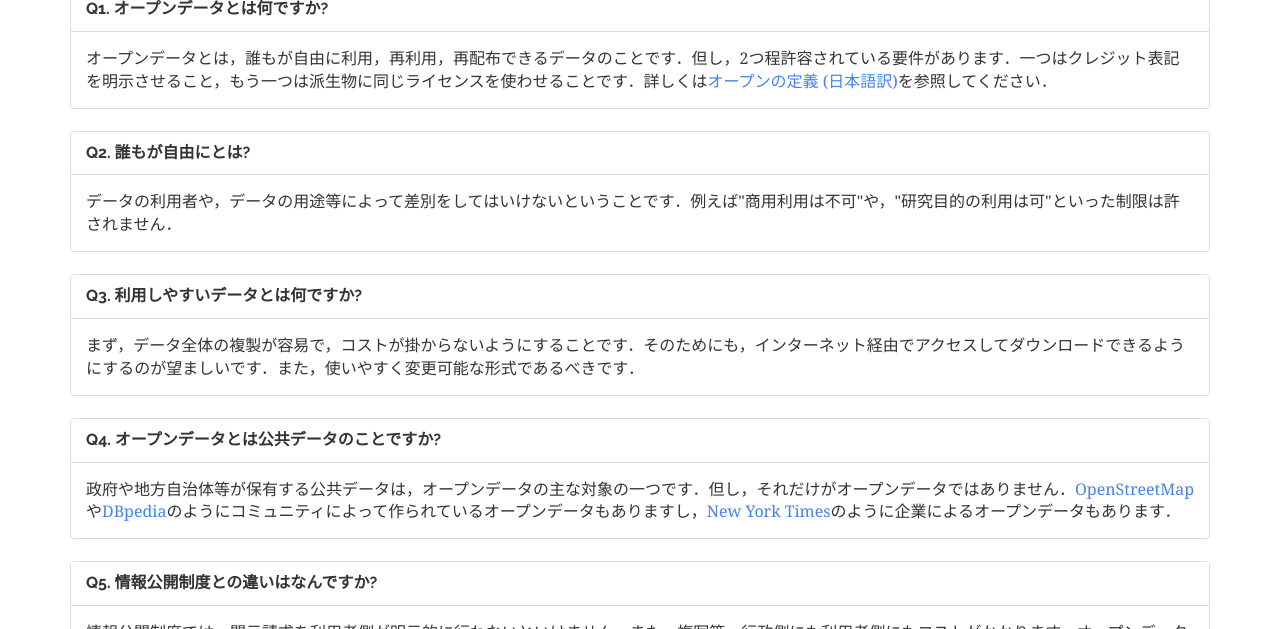
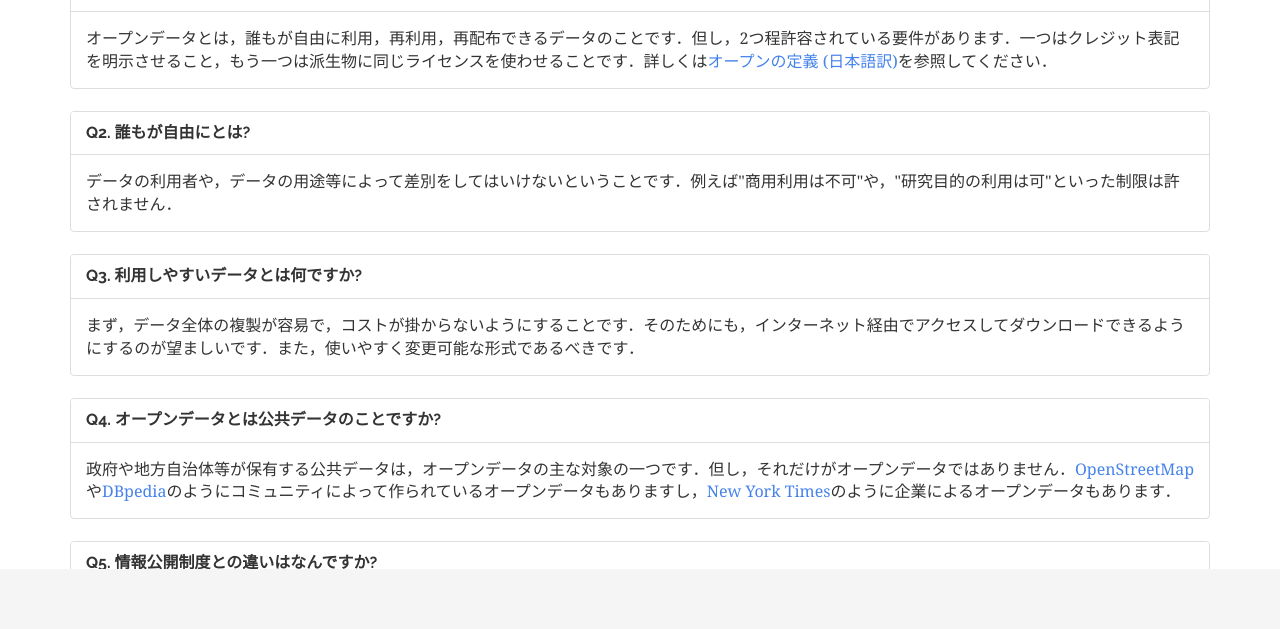
Before and after one commit to fumi/od-faq, a plain HTML site: page index.html in a window 1280 px wide. Shown: the part 171-800 px from the top of the page. Drawn offline with nearby package versions, Linux system fonts and the light colour scheme.

Commit message:
Adding footer

```diff
--- a/index.html
+++ b/index.html
@@ -16,7 +16,21 @@
     <![endif]-->
 
     <style type="text/css">
-      body{ padding-top: 80px;}
+      body{
+        padding-top: 60px;
+      }
+      #footer {
+        position: absolute;
+        bottom: 0;
+        width: 100%;
+        /* Set the fixed height of the footer here */
+        height: 60px;
+        background-color: #f5f5f5;
+      }
+      #footer > .container {
+        padding-right: 15px;
+        padding-left: 15px;
+      }
     </style>
 
     <title>オープンデータFAQ</title>
@@ -95,7 +109,12 @@
           </ul>
         </div>
       </div>
+    </div>
 
+    <div id="footer">
+      <div class="container">
+        <p class="text-muted"></p>
+      </div>
     </div>
 
     <script src="https://ajax.googleapis.com/ajax/libs/jquery/1.11.0/jquery.min.js"></script>
```
